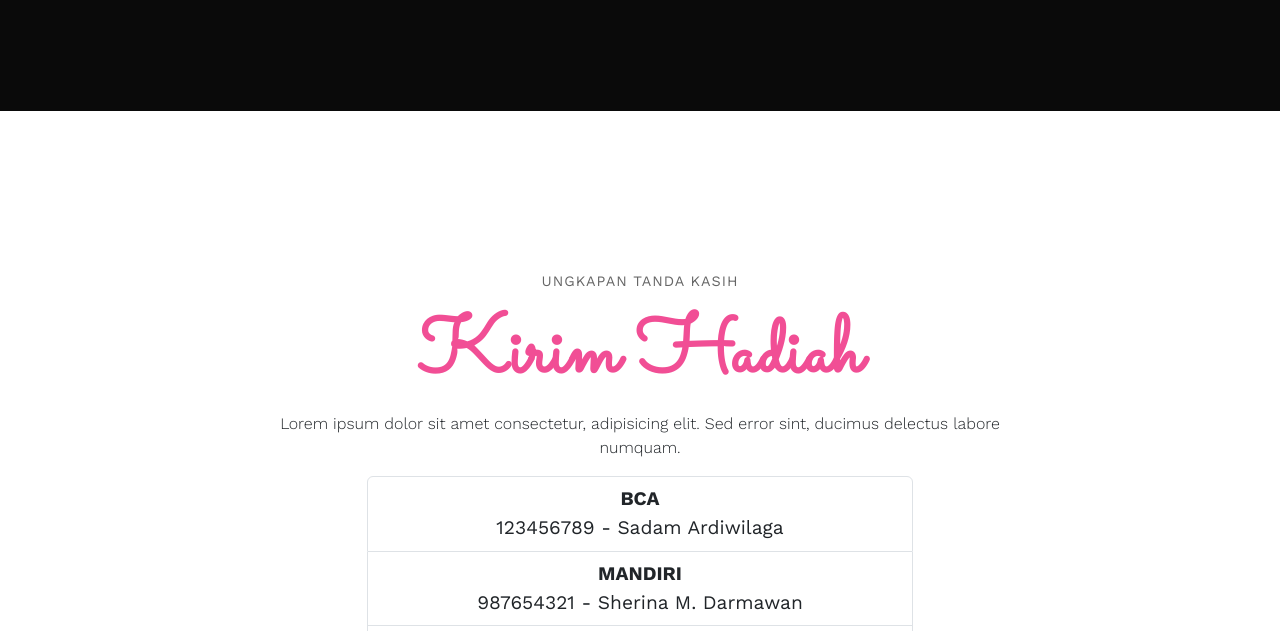
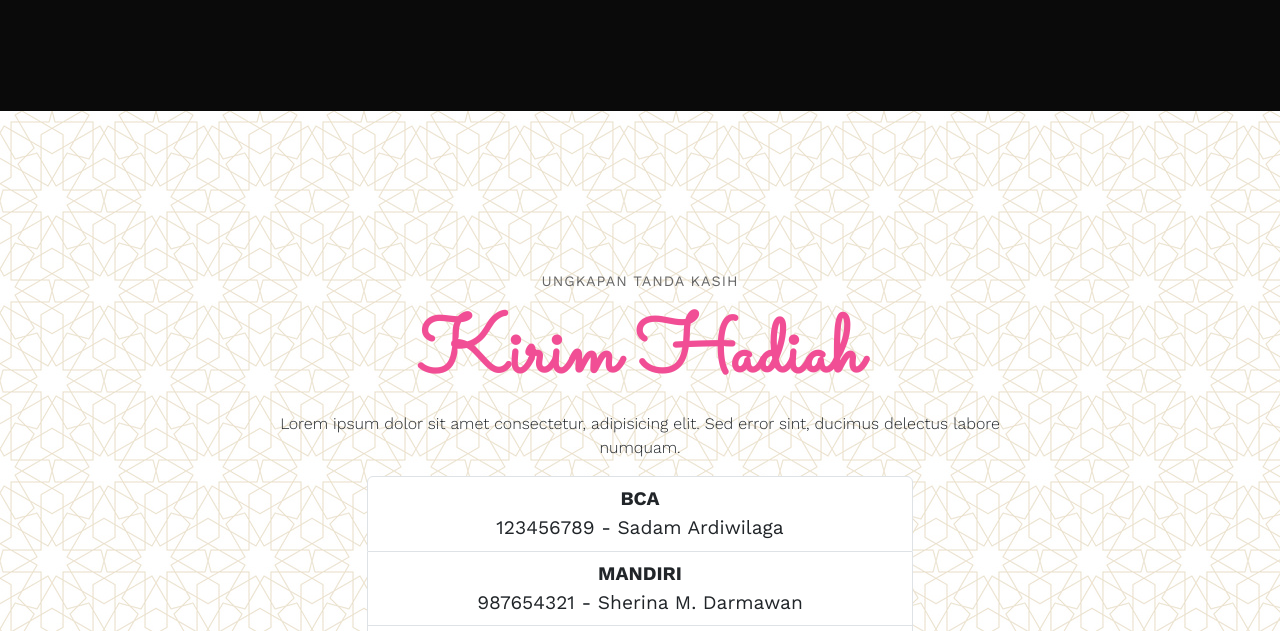
Before and after one commit to TurizCode/wedding-invitation, a plain HTML site: page index.html in a window 1280 px wide. Shown: the part 6610-7241 px from the top of the page. Drawn offline with nearby package versions, Linux system fonts and the light colour scheme; some packages are replaced by stand-ins of ours; the site is published under a folder, as on GitHub Pages, so addresses that start at the root find nothing; a script that the page names is missing.

Commit message:
Update style.css

```diff
--- a/style/style.css
+++ b/style/style.css
@@ -198,7 +198,7 @@ body {
 .gifts {
   padding-top: 10rem;
   padding-bottom: 8rem;
-  background-image: url("/assets/picture/star-background/star-bg5.png");
+  background-image: url(../assets/picture/star-background/star-bg5.png);
 }
 
 .story span,
```
